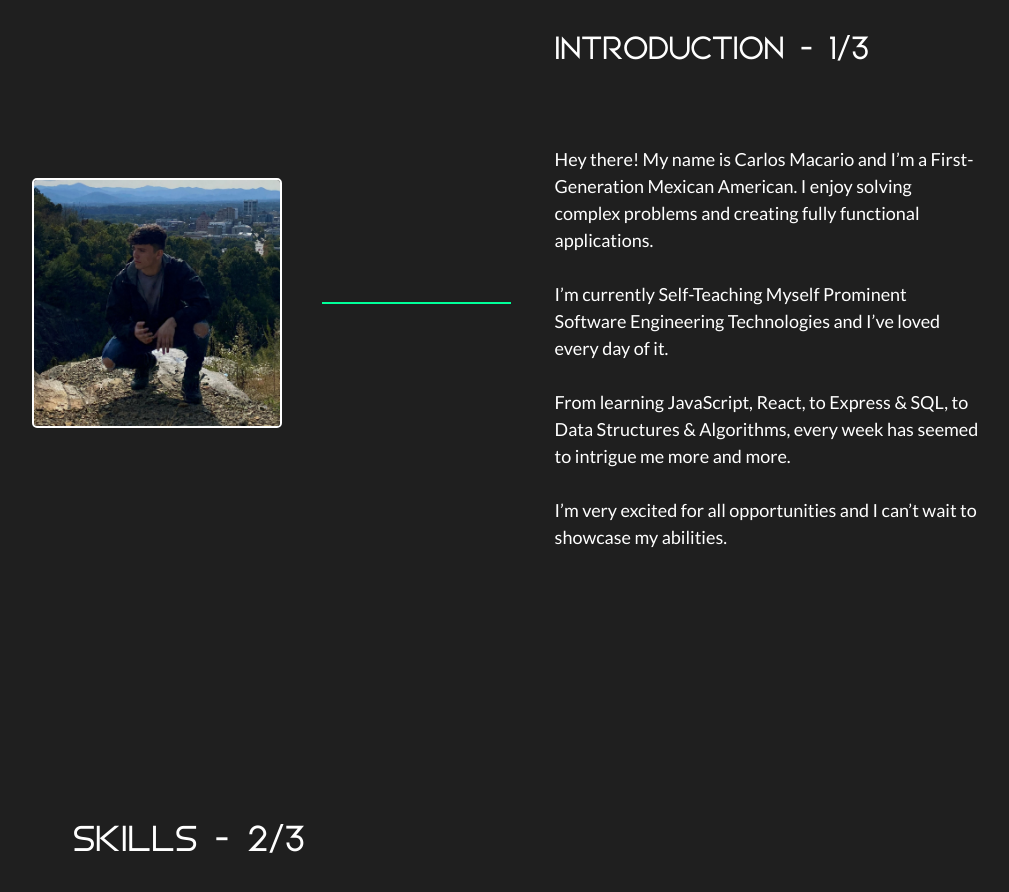
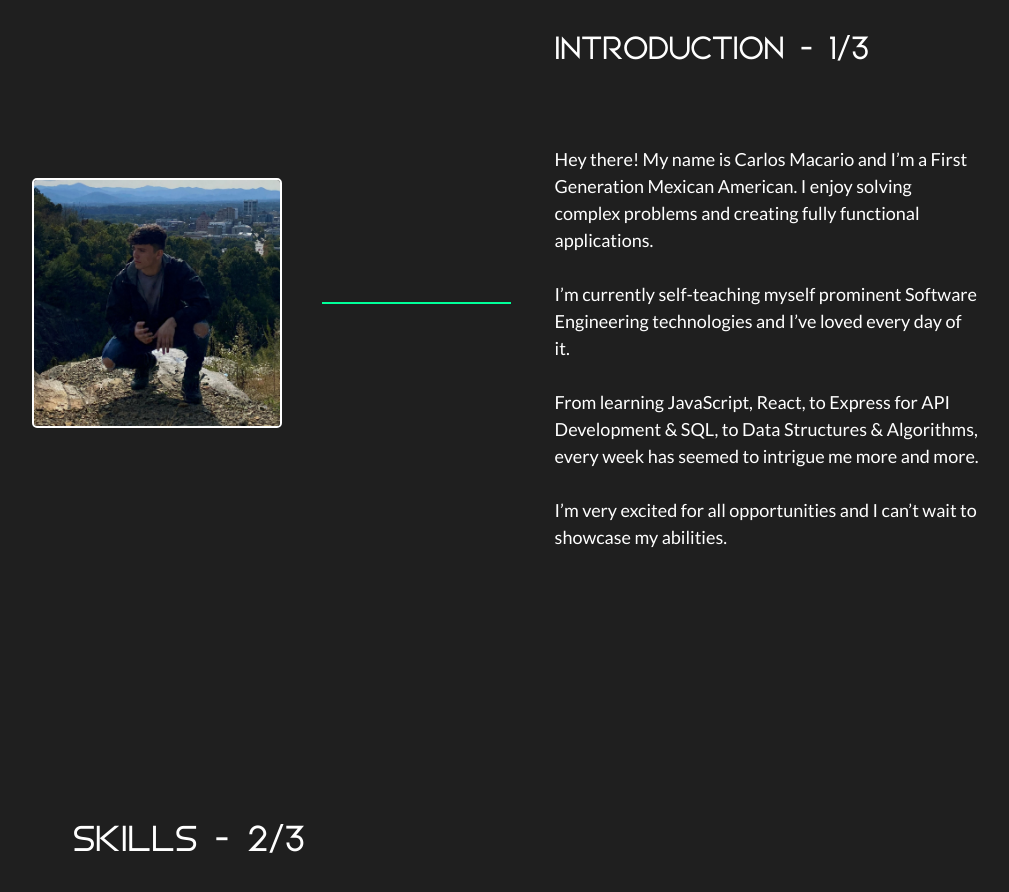
Before and after one commit to cmacariovx/carlosmacario, a plain HTML site: page index.html in a window 1280 px wide. Shown: the part 1322-2214 px from the top of the page, without its empty margins (119-1128 px from the left). Drawn offline with Linux system fonts and the light colour scheme; a script that the page names is missing.

Commit message:
html update ii

```diff
--- a/index.html
+++ b/index.html
@@ -88,14 +88,14 @@
                         <p class="introductionRightHeaderText">INTRODUCTION - 1/3</p>
                     </div>
                     <div class="introductionRightBodyBox">
-                        <p class="introductionRightBodyText">Hey there! My name is Carlos Macario and I’m a First-Generation Mexican American.
+                        <p class="introductionRightBodyText">Hey there! My name is Carlos Macario and I’m a First Generation Mexican American.
                             I enjoy solving complex problems and creating fully functional applications.
                             <br>
                             <br>
-                            I’m currently Self-Teaching Myself Prominent Software Engineering Technologies and I’ve loved every day of it.
+                            I’m currently self-teaching myself prominent Software Engineering technologies and I’ve loved every day of it.
                             <br>
                             <br>
-                            From learning JavaScript, React, to Express & SQL, to Data Structures & Algorithms, every week has seemed to intrigue me more and more.
+                            From learning JavaScript, React, to Express for API Development & SQL, to Data Structures & Algorithms, every week has seemed to intrigue me more and more.
                             <br>
                             <br>
                             I’m very excited for all opportunities and I can’t wait to showcase my abilities.</p>
```
